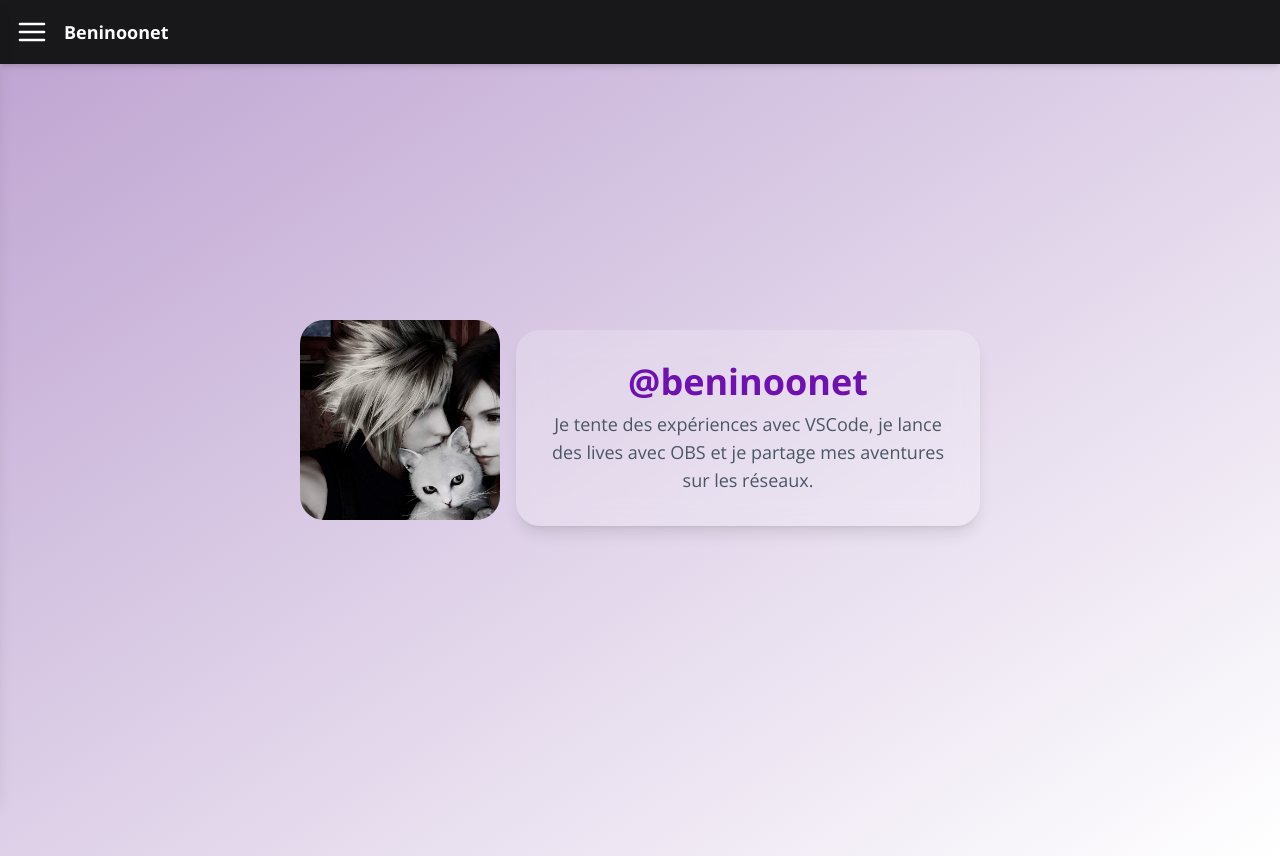
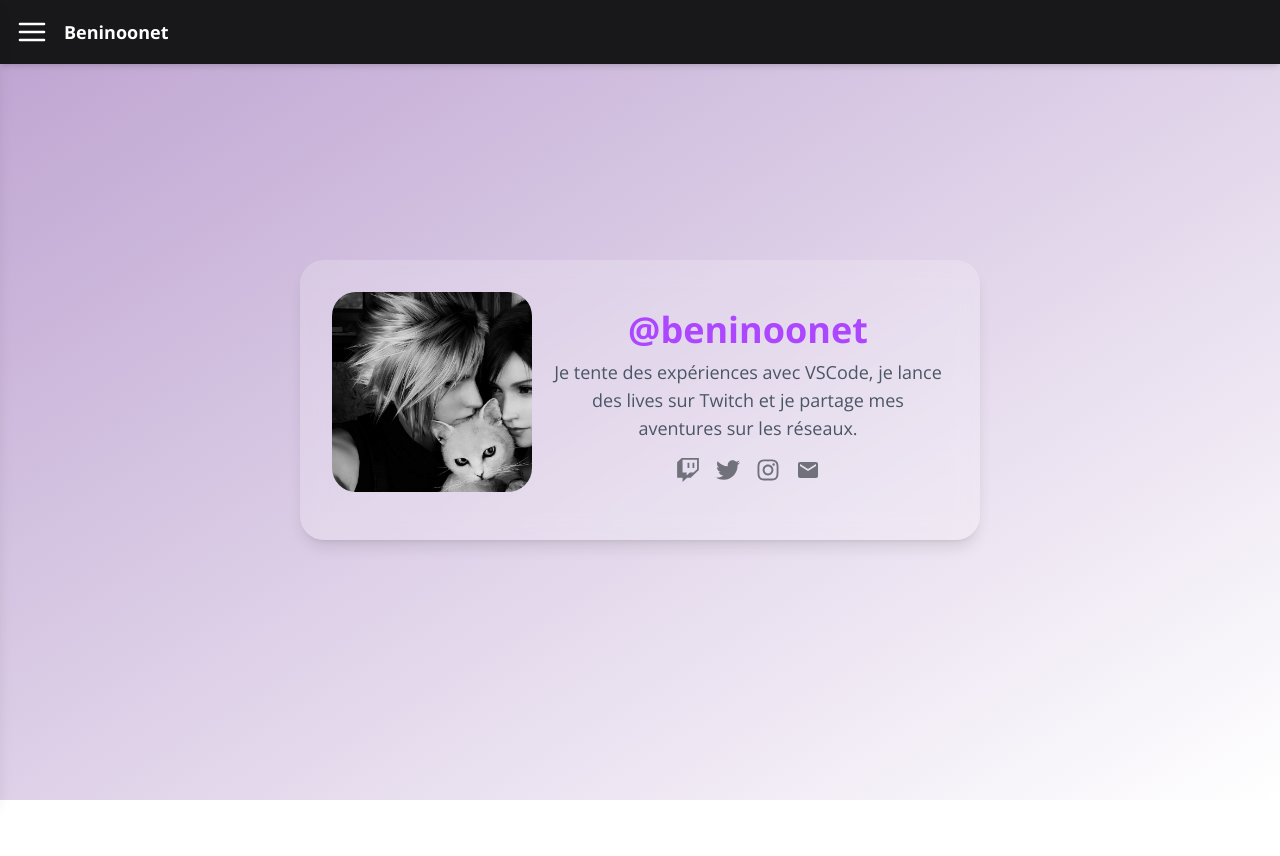
Before and after one commit to beninoonet/beninoonet-web-newver, a Next.js app: page / in a window 1280 px wide. After the commit the page ends 800 px from the top, so only its background shows below. Built offline with nearby package versions, Linux system fonts and the light colour scheme.

Commit message:
Smooth a code of Home Page

```diff
--- /dev/null
+++ b/app/components/HomeActionBtn.tsx
@@ -0,0 +1,32 @@
+"use client";
+
+import Link from "next/link";
+
+import { FaTwitch, FaTwitter, FaInstagram } from "react-icons/fa";
+import { MdEmail } from "react-icons/md";
+
+export default function HomeActionBtn() {
+  return (
+    <div className="flex flex-row items-center justify-center ">
+        {/* Projects CTA */}
+      <Link
+      href="https://www.twitch.tv/beninoonet"
+      target="_blank"
+      className="flex items-center px-2 text-zinc-500 py-2 hover:text-zinc-600 dark:text-zinc-300 dark:hover:text-white hover:scale-[0.90] transition-all duration-200">
+        <FaTwitch size={24}/>
+      </Link>
+        {/* Twitter CTA */}
+        <Link href="https://x.com/beninoonet" target="_blank"  className="flex items-center px-2 text-zinc-500 py-2 hover:text-zinc-600 hover:scale-[0.90] dark:text-zinc-300 dark:hover:text-white transition-all duration-200">
+        <FaTwitter size={24}/>
+      </Link>
+      {/* Instagram CTA */}
+        <Link href="https://x.com/beninoonet" target="_blank"  className="flex items-center px-2 text-zinc-500 py-2 hover:text-zinc-600 hover:scale-[0.90] dark:text-zinc-300 dark:hover:text-white transition-all duration-200">
+        <FaInstagram size={24}/>
+      </Link>
+      {/* Contact CTA */}
+      <Link href="/projet" className="flex items-center px-2 text-zinc-500 py-2 hover:scale-[0.90] hover:text-zinc-600 dark:text-zinc-300 dark:hover:text-white transition-all duration-200">
+        <MdEmail size={24}/>
+      </Link>
+    </div>
+  );
+}
--- a/app/components/Navbar.tsx
+++ b/app/components/Navbar.tsx
@@ -2,10 +2,11 @@
 "use client";
 
 // import dependencies
+import { usePathname } from "next/navigation";
 import { useState } from "react";
 import Link from "next/link";
 // Import icons
-import { FaHome } from "react-icons/fa";
+import { FaHome, FaDatabase } from "react-icons/fa";
 
 import { FiMenu } from "react-icons/fi";
 
@@ -17,9 +18,9 @@ const navItems = [
         icon: <FaHome size={20} className="mr-2" />
     },
     {
-        name: "About",
-        href: "/about",
-        icon: <FaHome size={20} className="mr-2" />
+        name: "Mes projets",
+        href: "/projets",
+        icon: <FaDatabase size={20} className="mr-2" />
     }
 
 ]
@@ -29,7 +30,7 @@ export default function Navbar() {
     // set the state for the navbar (false = closed, true = open)
     // false is default because the navbar is closes when the page loads
     const [isOpen, setIsOpen] = useState(false);
-    const pathname = typeof window !== "undefined" ? window.location.pathname : "";
+    const pathname = usePathname();
 
     return (
         // set a Fragment to wrap the navbar and the menu
@@ -58,7 +59,7 @@ export default function Navbar() {
             <div className="fixed inset-0 bg-black opacity-50 z-10" onClick={() => setIsOpen(false)}></div>
         )}
          {/* SIDEBAR */}
-            <aside className={`fixed z-20 top-0 left-0 h-full w-64 bg-zinc-700 dark:bg-black shadow-lg transform
+            <aside className={`fixed z-20 top-0 left-0 h-full w-64 bg-zinc-200 dark:bg-black shadow-lg transform
                 ${isOpen ? "translate-x-0" : "-translate-x-full"} transition-transform duration-300 ease-in-out`}>
 
                 {/* DIV TO TEXT AND CROSS */}
@@ -76,16 +77,16 @@ export default function Navbar() {
             key={item.name}
             href={item.href}
             onClick={() => setIsOpen(false)}
-            className={`relative flex items-center gap-3 w-full px-4 py-3 font-medium
+            className={`relative flex uppercase items-center gap-3 w-full px-4 py-3 font-medium
                 transition-all duration-300 ease-in-out
-                text-gray-200 dark:text-gray-300
-                hover:text-white dark:hover:text-white
+                text-gray-800 dark:text-gray-300
+                hover:text-gray-900 dark:hover:text-white
                 hover:bg-gradient-to-l hover:from-purple-900/40 hover:to-transparent
                 before:content-[''] before:absolute before:left-0 before:top-0 before:h-full before:w-1
                 before:bg-purple-500 before:opacity-0 before:transition-opacity before:duration-300
                 hover:before:opacity-100
                 ${pathname === item.href
-                    ? "text-white bg-gradient-to-l from-purple-900/40 to-transparent before:opacity-100"
+                    ? "text-gray-600 bg-gradient-to-l from-purple-900/40 to-transparent before:opacity-100"
                     : ""
                 }`}
         >
--- a/app/page.tsx
+++ b/app/page.tsx
@@ -1,17 +1,30 @@
 import Image from "next/image";
-
+import Link from "next/link";
 import CloudImg from "@/public/img/Cloud.jpg";
+import HomeActionBtn from "./components/HomeActionBtn";
 export default function Home() {
   return (
     <>
-        <main className="min-h-screen flex  items-center p-80 text-center justify-center gap-4 bg-linear-to-br from-purple-900/40 to-transparent">
-          <Image loading="eager" src={CloudImg} alt="Beninoonet Logo" width={200} height={200} className="mb-4 rounded-3xl" />
-        <div className="flex flex-col items-center justify-center gap-2 bg-white/20 dark:bg-black/20 p-8 rounded-3xl shadow-lg backdrop-blur-md">
-        <h1 className="text-4xl font-bold text-purple-800 text-center">@beninoonet</h1>
-        <p className="text-lg text-gray-600 dark:text-gray-400 w-100 text-center">
-          Je tente des expériences avec VSCode, je lance des lives avec OBS et je partage mes aventures sur les réseaux.
-          </p>
+        <main className="min-h-screen flex flex-col  items-center  gap-5 text-center justify-center bg-linear-to-br from-purple-900/40 to-transparent">
+        <div className="flex items-center justify-center gap-4 lg:flex-row flex-col bg-white/20 dark:bg-black/20 p-8 rounded-3xl shadow-lg backdrop-blur-md">
+          {/* INSERT A IMG TO RECEIVE  */}
+          <Image loading="eager" src={CloudImg} alt="Beninoonet Logo" width={200} height={200} className="mb-4 rounded-3xl hover:scale-[1.05] hover:shadow-[0_0_16px_4px_rgba(126,94,206,0.6)] grayscale hover:grayscale-0 transition-all duration-200" />
+          <div className="flex flex-col items-center justify-center gap-2  ">
+            <h1 className="lg:text-4xl text-3xl font-bold text-purple-500 text-center">
+              <Link href="/" className="hover:text-purple-600 transition-all duration-200">
+              @beninoonet
+              </Link>
+            </h1>
+            <p className="text-lg text-gray-600 dark:text-gray-400 w-100 text-center">
+            Je tente des expériences avec VSCode, je lance des lives sur Twitch et je partage mes aventures sur les réseaux.
+            </p>
+            <HomeActionBtn />
+          </div>
         </div>
+        <>
+        {/* CTA */}
+
+        </>
       </main>
     </>
   );
```
